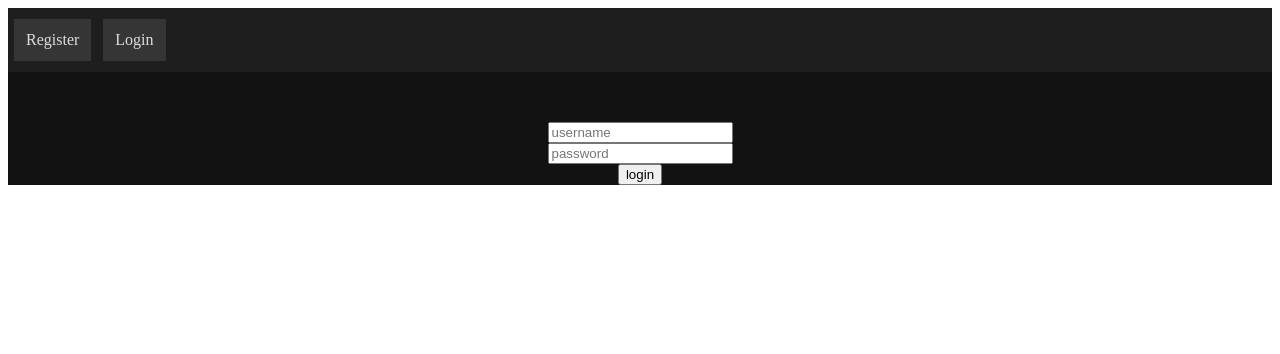
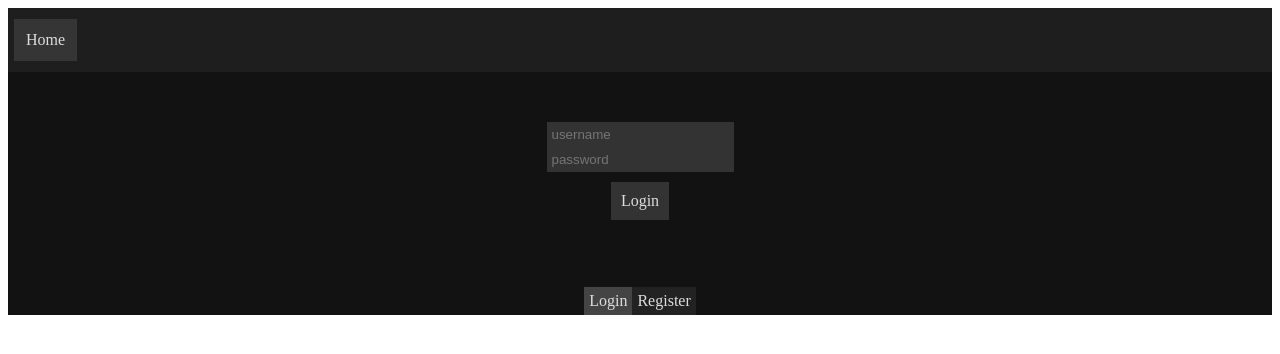
Before and after one commit to mdonlan/calorie_counter, a React app: page / in a window 1280 px wide. Shown: the top 354 px of the page. Built offline with nearby package versions, Linux system fonts and the light colour scheme; the HTML template or start-up script is replaced by a standard one.

Commit message:
working on login_or_register

```diff
--- a/src/Components/App.tsx
+++ b/src/Components/App.tsx
@@ -39,7 +39,6 @@ export function App() {
         <Wrapper>
             <Router>
                 <Top_Nav />
-                {logged_in &&
                 <Switch>
                     <Route path="/" exact component={Home} />
                     <Route path="/food" component={Food} />
@@ -48,10 +47,6 @@ export function App() {
                     <Route path="/weekly_chart" component={Weekly_Chart} />
                     {/* <Route path="/create_user_food" component={Create_User_Food} />  */}
                 </Switch>
-                }
-                {!logged_in &&
-                    <Login_Or_Register />
-                }
             </Router>
         </Wrapper>
     )
--- a/src/Components/Home.tsx
+++ b/src/Components/Home.tsx
@@ -1,13 +1,20 @@
-import React from 'react'
+import React, { useState } from 'react'
 import styled from 'styled-components'
 import { Daily_Calorie_Bar } from './Daily_Calories_Bar'
 import { Daily_Log } from './Daily_Log'
 import { Macro_Chart } from './Macro_Chart'
 import { Weight } from './Weight'
+import {Login_Or_Register} from './Login_Or_Register'
+import { useSelector } from 'react-redux'
+import { RootState } from '../store'
 
 export function Home() {
+    const logged_in = useSelector((state: RootState) => state.default.logged_in);
+
     return(
         <Wrapper>
+            {logged_in &&
+                <>
                 <Main_Content>
                     <Daily_Log />
                 </Main_Content>
@@ -16,6 +23,11 @@ export function Home() {
                     <Daily_Calorie_Bar />
                     <Macro_Chart />
                 </Secondary_Content>
+                </>
+            }
+            {!logged_in &&
+                <Login_Or_Register />
+            }
         </Wrapper>
     )
 }
--- a/src/Components/Login.js
+++ b/src/Components/Login.js
@@ -4,7 +4,7 @@ import styled from 'styled-components';
 import {login} from '../api'
 import { useHistory } from 'react-router-dom';
 
-export function Login() {
+export function Login(props) {
     const [username, set_username] = useState('');
     const [password, set_password] = useState('');
     const logged_in = useSelector(state => state.default.logged_in);
@@ -29,21 +29,40 @@ export function Login() {
     return (
         <Wrapper>
             <Form>
-                <input onChange={e => {set_username(e.target.value)}} value={username} placeholder='username'></input>
-                <input onChange={e => {set_password(e.target.value)}} value={password} placeholder='password' type='password'></input>
-                <button
-                    onClick={(e) => handle_submit(e)}
-                    onSubmit={(e) => handle_submit(e)}
-                    >login</button>
+                <Styled_Input onChange={e => {set_username(e.target.value)}} value={username} placeholder='username'></Styled_Input>
+                <Styled_Input onChange={e => {set_password(e.target.value)}} value={password} placeholder='password' type='password'></Styled_Input>
+                <Login_Btn onClick={(e) => handle_submit(e)} onSubmit={(e) => handle_submit(e)}>Login</Login_Btn>
             </Form>
         </Wrapper>
     )
 }
 
 const Wrapper = styled.div``
+
 const Form = styled.form`
     display: flex;
     flex-direction: column;
     align-items: center;
     justify-content: center;
 `
+
+const Styled_Input = styled.input`
+    outline: none;
+    background: #333333;
+    padding: 5px;
+    text-decoration: none;
+    border: none;
+    color: #dddddd
+`
+
+const Login_Btn = styled.div`
+    padding: 10px;
+    margin-top: 10px;
+    margin-bottom: 10px;
+    cursor: pointer;
+    background: #333333;
+
+    :hover {
+        background: #444444;
+    }
+`
--- a/src/Components/Login_Or_Register.js
+++ /dev/null
@@ -1,27 +0,0 @@
-import React, { useState } from 'react'
-import { Login } from './Login'
-import { Register } from './Register'
-import styled from 'styled-components';
-
-export function Login_Or_Register() {
-
-    const [show_login, set_show_login] = useState(true);
-
-    return (
-        <Wrapper>
-            {show_login &&
-                <Login />
-            }
-            {!show_login &&
-                <Register />
-            }
-
-            {/* <div onClick={() => {set_show_login(true)}}>login</div>
-            <div onClick={() => {set_show_login(false)}}>register</div> */}
-        </Wrapper>
-    )
-}
-
-const Wrapper = styled.div`
-    padding-top: 50px;
-`
--- /dev/null
+++ b/src/Components/Login_Or_Register.tsx
@@ -0,0 +1,47 @@
+import React, { useState } from 'react'
+import { Login } from './Login'
+import { Register } from './Register'
+import styled from 'styled-components';
+
+export function Login_Or_Register() {
+
+    const [show_login, set_show_login] = useState(true);
+
+    return (
+        <Wrapper>
+            <Top>
+                {show_login &&
+                    <Login />
+                }
+                {!show_login &&
+                    <Register />
+                }
+            </Top>
+            <Bottom>
+                <Button active={show_login} onClick={() => set_show_login(true)}>Login</Button>
+                <Button active={!show_login} onClick={() => set_show_login(false)}>Register</Button>
+            </Bottom>
+        </Wrapper>
+    )
+}
+
+
+const Wrapper = styled.div`
+    padding-top: 50px;
+`
+
+const Top = styled.div`
+    height: 150px;
+`
+
+const Bottom = styled.div`
+    display: flex;
+    justify-content: center;
+    margin-top: 15px;
+`
+
+const Button = styled.div<{active: boolean}>`
+    background: ${props => props.active ? "#444444" : "#222222"};
+    padding: 5px;
+    cursor: pointer;
+`
--- a/src/Components/Register.js
+++ b/src/Components/Register.js
@@ -16,10 +16,10 @@ export function Register() {
     return (
         <Wrapper>
             <Form>
-                <input onChange={e => {set_email(e.target.value)}} value={email} placeholder='email'></input>
-                <input onChange={e => {set_username(e.target.value)}} value={username} placeholder='username'></input>
-                <input onChange={e => {set_password(e.target.value)}} value={password} placeholder='password' type='password'></input>
-                <div onClick={() => {handle_submit({ username: username, email: email, password: password })}}>register</div>
+                <Styled_Input onChange={e => {set_email(e.target.value)}} value={email} placeholder='email'></Styled_Input>
+                <Styled_Input onChange={e => {set_username(e.target.value)}} value={username} placeholder='username'></Styled_Input>
+                <Styled_Input onChange={e => {set_password(e.target.value)}} value={password} placeholder='password' type='password'></Styled_Input>
+                <Register_Btn onClick={() => {handle_submit({ username: username, email: email, password: password })}}>Register</Register_Btn>
 
                 {status &&
                     <div>{status}</div>
@@ -36,3 +36,24 @@ const Form = styled.form`
     align-items: center;
     justify-content: center;
 `
+
+const Styled_Input = styled.input`
+    outline: none;
+    background: #333333;
+    padding: 5px;
+    text-decoration: none;
+    border: none;
+    color: #dddddd
+`
+
+const Register_Btn = styled.div`
+    padding: 10px;
+    margin-top: 10px;
+    margin-bottom: 10px;
+    cursor: pointer;
+    background: #333333;
+
+    :hover {
+        background: #444444;
+    }
+`
--- a/src/Components/Top_Nav.tsx
+++ b/src/Components/Top_Nav.tsx
@@ -25,8 +25,7 @@ export default function Top_Nav() {
             {/* <Right> */}
                 {!logged_in &&
                     <React.Fragment>
-                        <Styled_Link to={'/Register'}>Register</Styled_Link>
-                        <Styled_Link to={'/Login'}>Login</Styled_Link>
+                        <Styled_Link to={'/'}>Home</Styled_Link>
                     </React.Fragment>
                 }
             {/* </Right> */}
```
Lines whose indentation alone changed are shown as unchanged.
